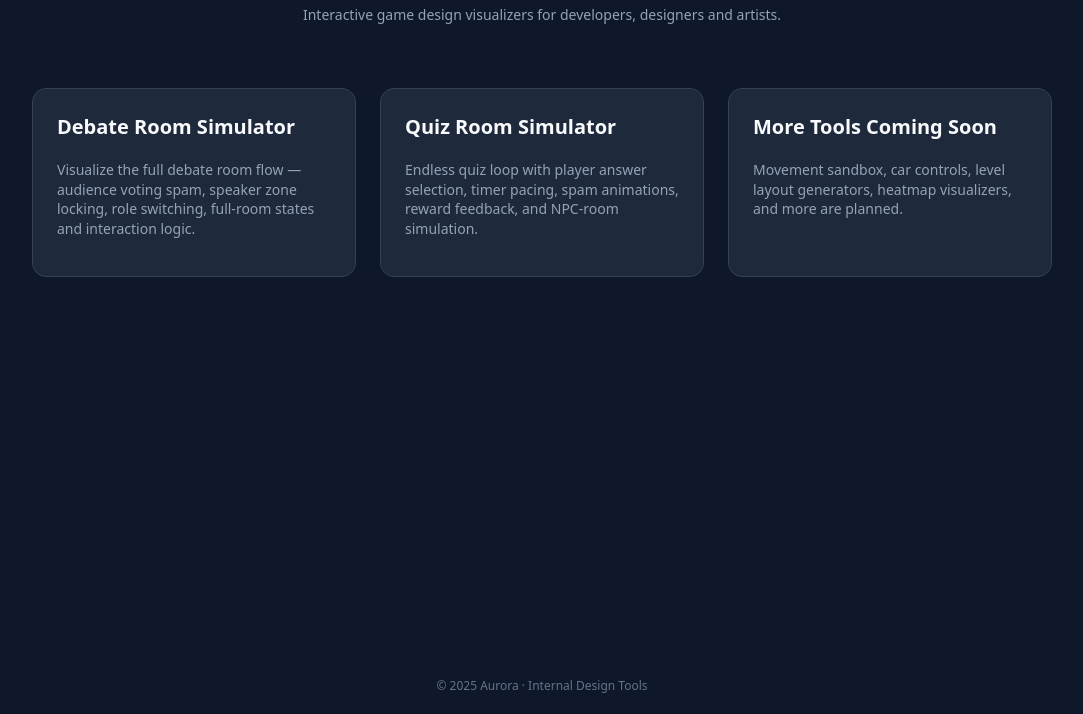
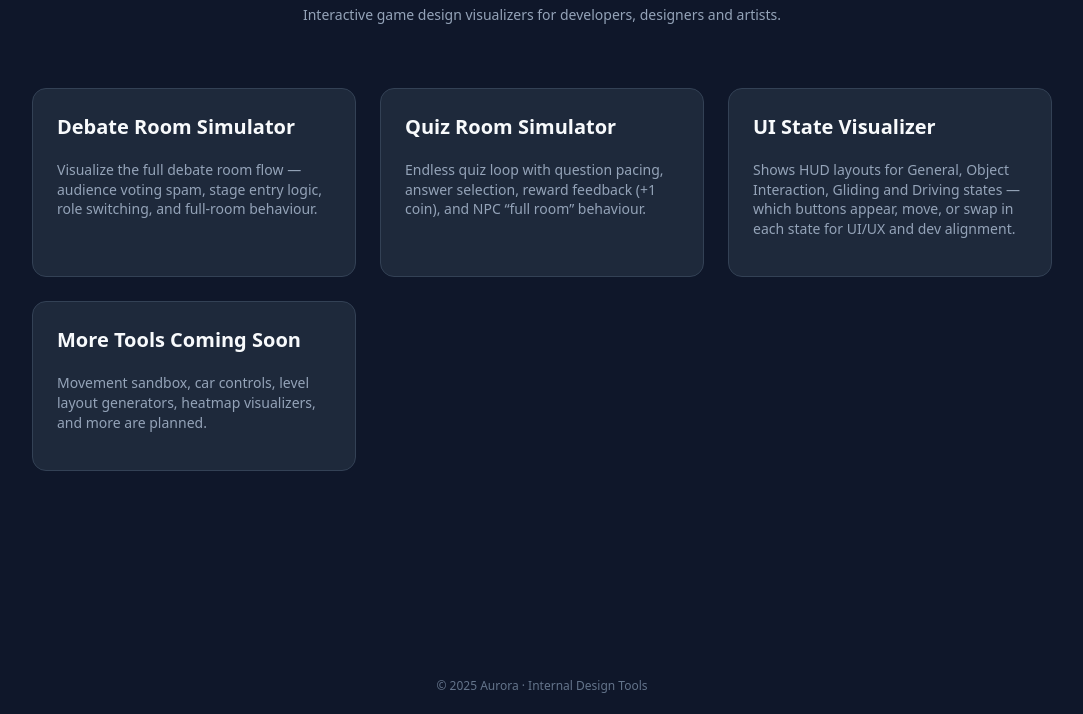
Before and after one commit to liquidnitro-games/aurora-design-tools, a plain HTML site: page index.html in a window 1280 px wide. Shown: the part 86-800 px from the top of the page, without its empty margins (98-1181 px from the left). Drawn offline with Linux system fonts and the light colour scheme.

Commit message:
Update index.html

```diff
--- a/index.html
+++ b/index.html
@@ -103,8 +103,8 @@
     <a class="tool-card" href="debate-room.html">
       <h2 class="tool-title">Debate Room Simulator</h2>
       <p class="tool-desc">
-        Visualize the full debate room flow — audience voting spam, speaker zone locking,
-        role switching, full-room states and interaction logic.
+        Visualize the full debate room flow — audience voting spam, stage entry logic,
+        role switching, and full-room behaviour.
       </p>
     </a>
 
@@ -112,8 +112,17 @@
     <a class="tool-card" href="quiz-room.html">
       <h2 class="tool-title">Quiz Room Simulator</h2>
       <p class="tool-desc">
-        Endless quiz loop with player answer selection, timer pacing, spam animations,
-        reward feedback, and NPC-room simulation.
+        Endless quiz loop with question pacing, answer selection, reward feedback (+1 coin),
+        and NPC “full room” behaviour.
+      </p>
+    </a>
+
+    <!-- UI State Visualizer -->
+    <a class="tool-card" href="ui-state-visualizer.html">
+      <h2 class="tool-title">UI State Visualizer</h2>
+      <p class="tool-desc">
+        Shows HUD layouts for General, Object Interaction, Gliding and Driving states —
+        which buttons appear, move, or swap in each state for UI/UX and dev alignment.
       </p>
     </a>
 
```
